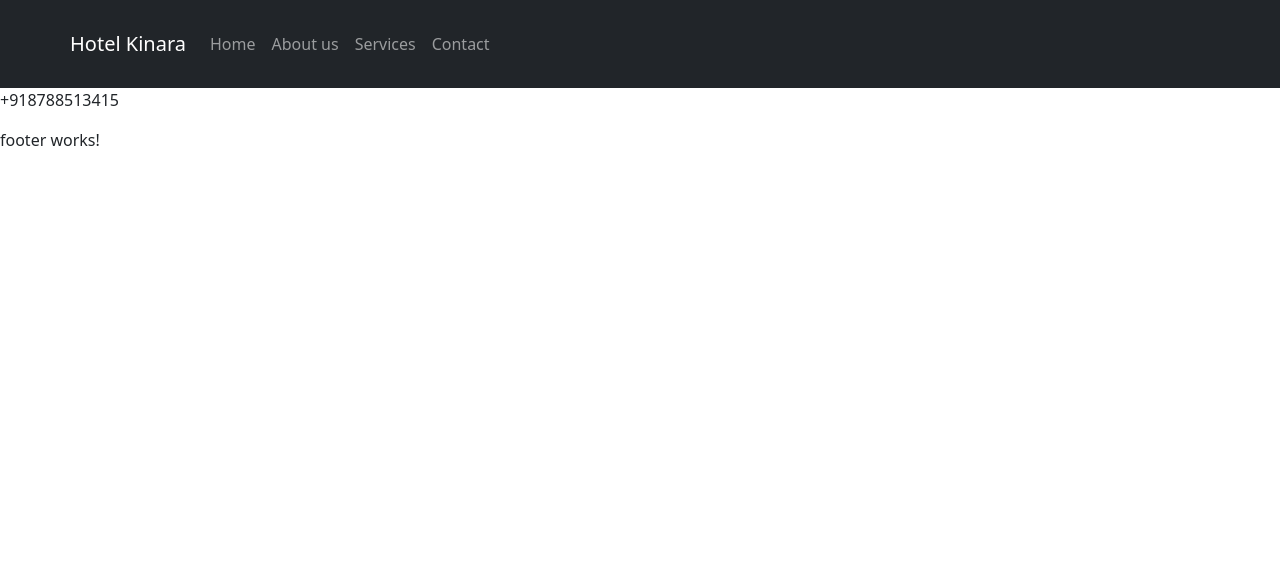
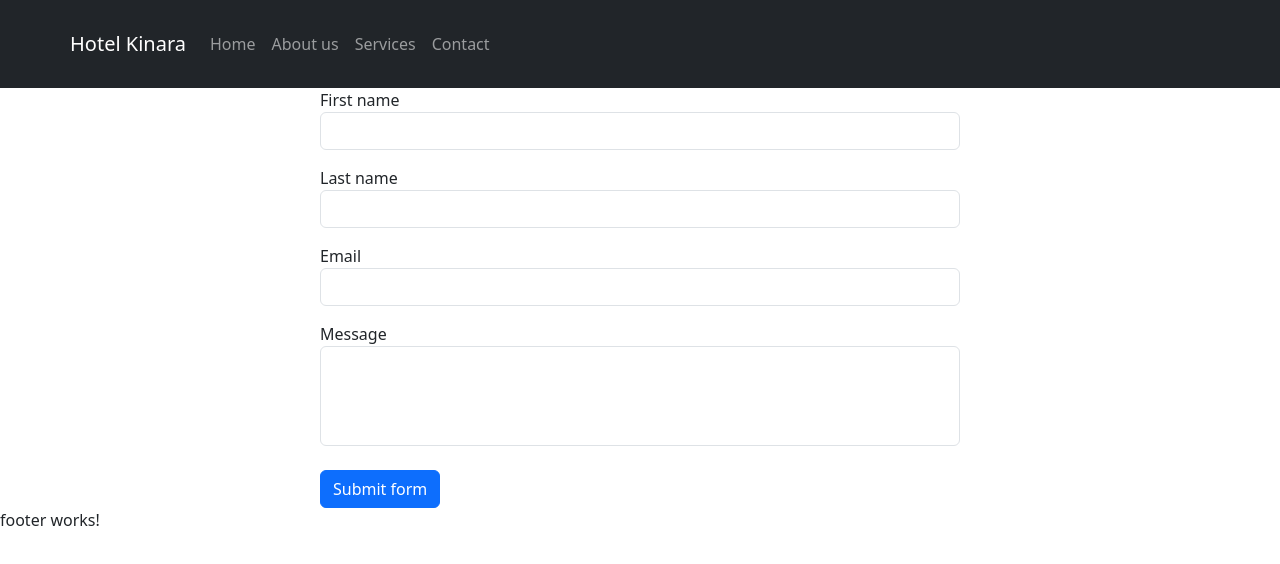
Before and after one commit to Shubh-Dhanawade/Hotel-kinara, an Angular app: page /contact in a window 1280 px wide. Shown: the top 564 px of the page. Built offline with nearby package versions, Linux system fonts and the light colour scheme.

Commit message:
contact us page created

```diff
--- a/src/app/Pages/contact-us/contact-us.component.html
+++ b/src/app/Pages/contact-us/contact-us.component.html
@@ -1,8 +1,38 @@
-<div>
+<div class="d-flex justify-content-center align-items-center" style="width: 100vw;">
 
 
-    <p>
-        +918788513415
-    </p>
+    <form class="needs-validation justify-content-center m-auto" novalidate style="width: 50%;">
+        <div class="form-row w-100">
+            <div class="col-md-4 mb-3 w-100">
+                <label for="validationTooltip01">First name</label>
+                <input type="text" class="form-control" id="validationTooltip01" value="" required>
+
+            </div>
+            <div class="col-md-4 mb-3 w-100">
+                <label for="validationTooltip02">Last name</label>
+                <input type="text" class="form-control" id="validationTooltip02" value="" required>
+
+            </div>
+            <div class="col-md-4 mb-3 w-100">
+                <label for="validationTooltipUsername">Email</label>
+                <div class="input-group">
+
+                    <input type="email" class="form-control" id="validationTooltipUsername"
+                        aria-describedby="validationTooltipUsernamePrepend" required>
+
+                </div>
+            </div>
+        </div>
+        <div class="form-row w-100">
+            <div class="col-md-4 mb-4 w-100">
+                <label for="validationTooltip03">Message </label>
+                <input type="text" class="form-control" id="validationTooltip03" required style="height: 100px;">
+
+            </div>
+
+        </div>
+        <button class="btn btn-primary justify-content-center align-content-center" type="submit">Submit form</button>
+    </form>
+
 
 </div>
--- a/src/app/Pages/contact-us/contact-us.component.ts
+++ b/src/app/Pages/contact-us/contact-us.component.ts
@@ -1,9 +1,10 @@
 import { Component } from '@angular/core';
+import { FormsModule } from '@angular/forms';
 
 @Component({
   selector: 'app-contact-us',
   standalone: true,
-  imports: [],
+  imports: [FormsModule],
   templateUrl: './contact-us.component.html',
   styleUrl: './contact-us.component.css'
 })
```
